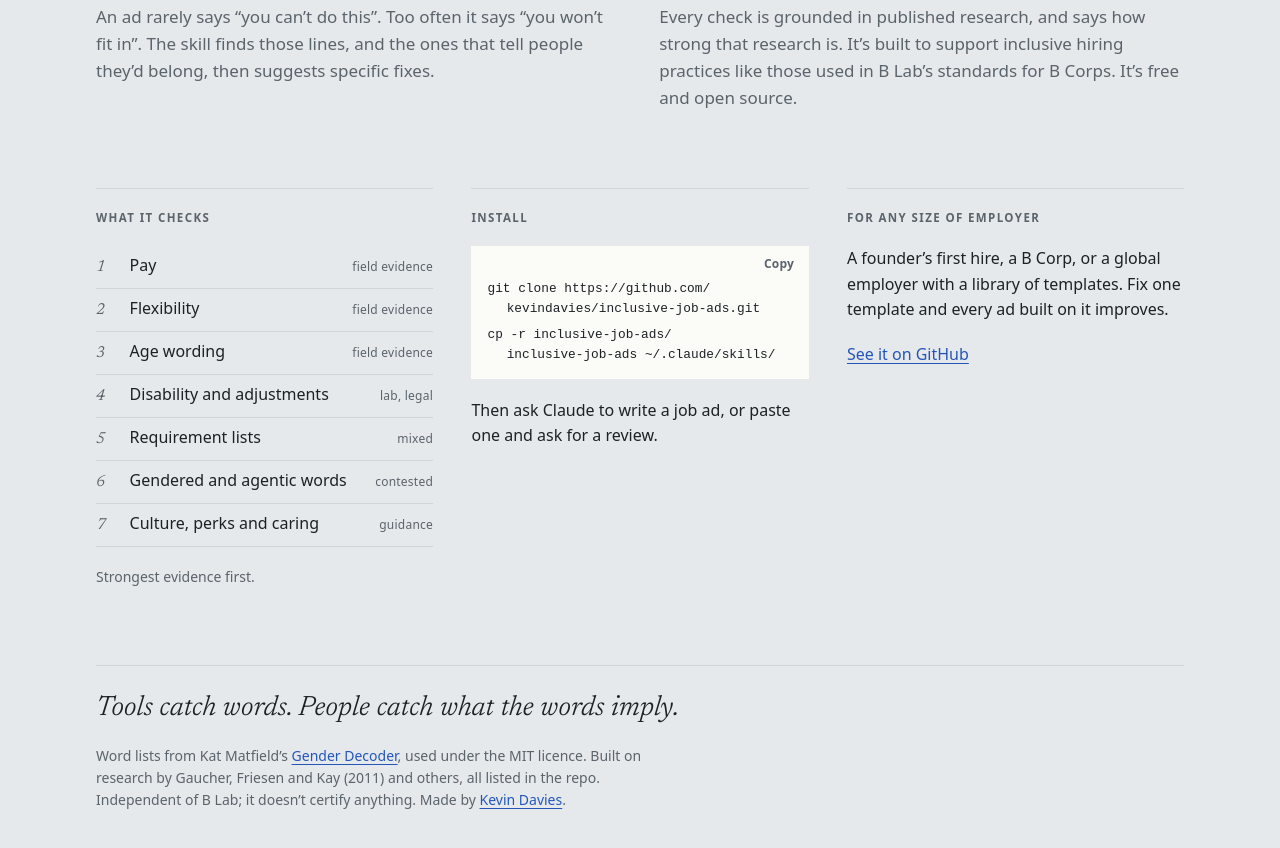
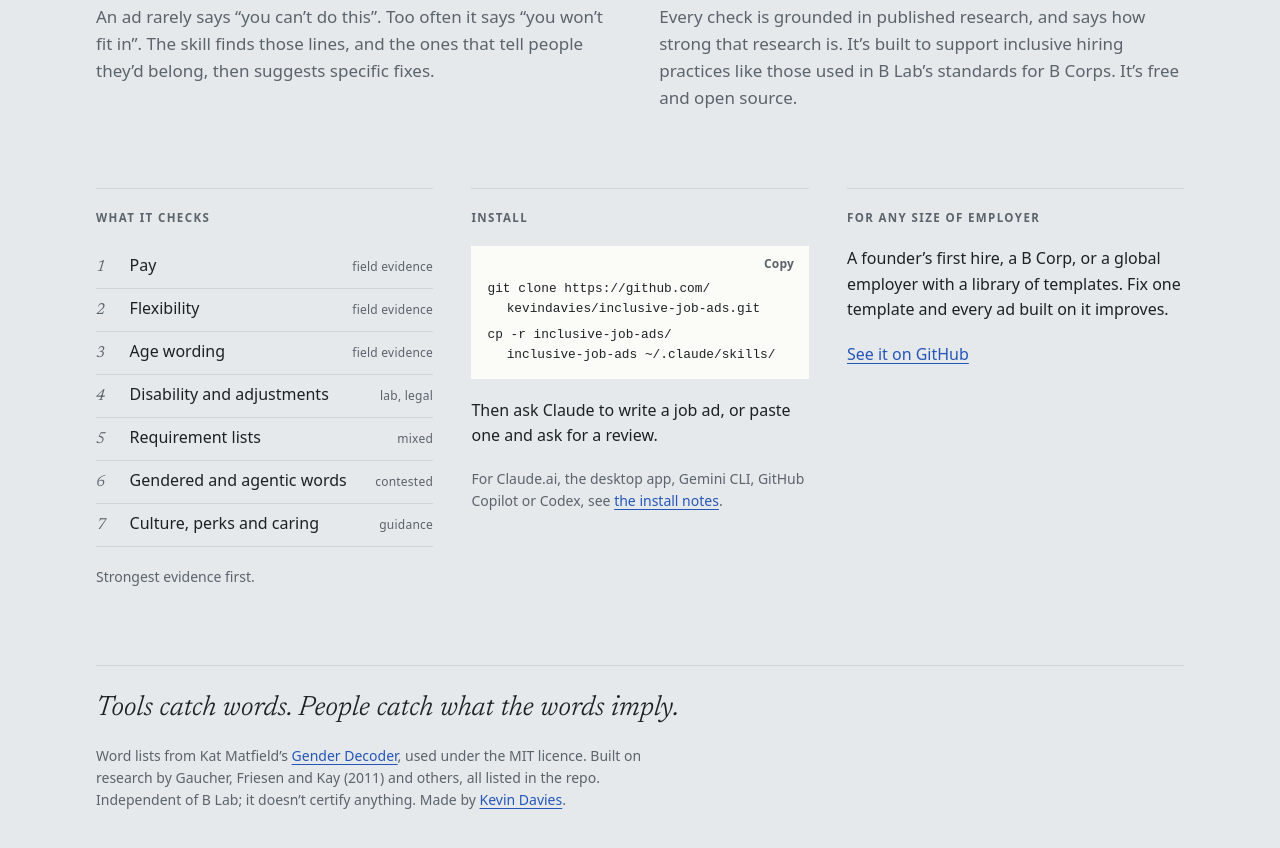
Before and after one commit to kevindavies/inclusive-job-ads, a plain HTML site: page docs/index.html in a window 1280 px wide. Shown: the part 1126-1974 px from the top of the page. Drawn offline with nearby package versions, Linux system fonts and the light colour scheme; a web font is replaced by a local one.

Commit message:
docs: install notes for Claude.ai, desktop, Gemini CLI, Copilot and Codex; bad-job limit
Co-Authored-By: Claude Opus 5.5 <noreply@anthropic.com>

```diff
--- a/docs/index.html
+++ b/docs/index.html
@@ -454,6 +454,7 @@ footer {
         <button type="button" class="copy" hidden>Copy</button>
       </div>
       <p>Then ask Claude to write a job ad, or paste one and ask for a review.</p>
+      <p class="small">For Claude.ai, the desktop app, Gemini CLI, GitHub Copilot or Codex, see <a href="https://github.com/kevindavies/inclusive-job-ads#install">the install notes</a>.</p>
     </div>
     <div>
       <h2>For any size of employer</h2>
```
Also changed, not shown: 1 other file.
